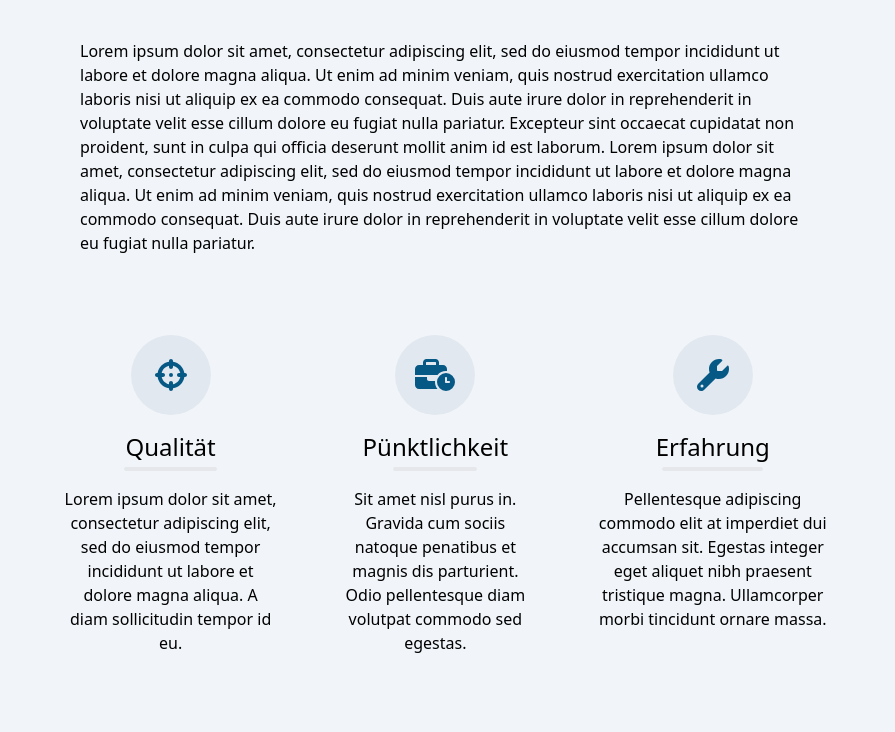
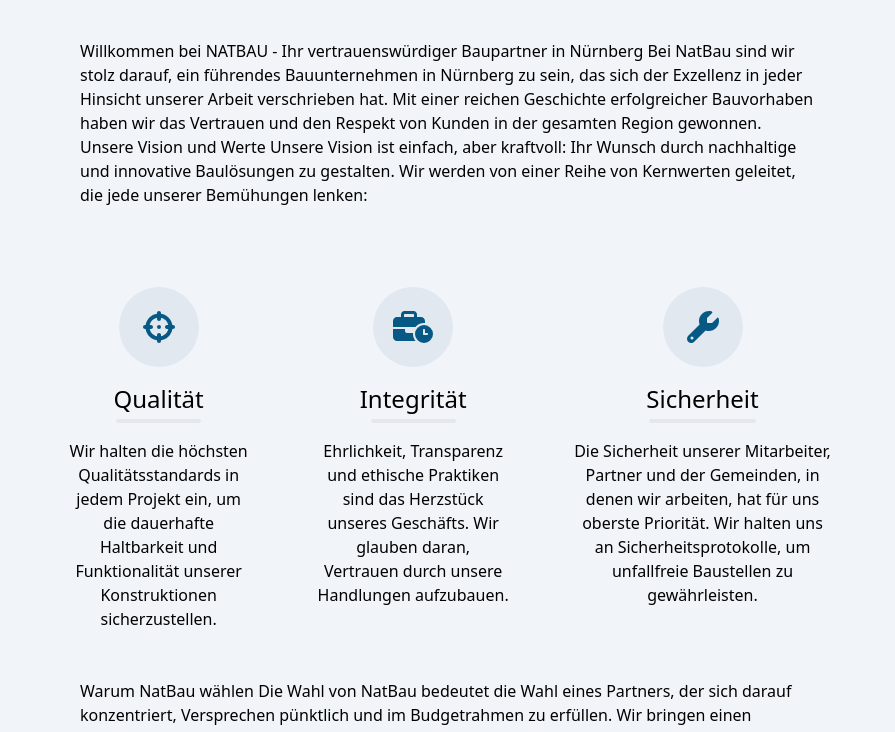
Before and after one commit to valehob/natbau, a Gatsby site: page / in a window 1280 px wide. Shown: the part 671-1403 px from the top of the page, without its empty margins (192-1087 px from the left). Built offline with nearby package versions, Linux system fonts and the light colour scheme; Gatsby itself is replaced by a stand-in of ours.

Commit message:
text update

```diff
--- a/src/components/Qualities.js
+++ b/src/components/Qualities.js
@@ -24,11 +24,11 @@
   return (
    <div className={props.className + " flex justify-between"}>
       <Quality tag="Qualität" icon={<FontAwesomeIcon icon={faCrosshairs} className="text-sky-800" size="2xl"/>}
-        content="Lorem ipsum dolor sit amet, consectetur adipiscing elit, sed do eiusmod tempor incididunt ut labore et dolore magna aliqua. A diam sollicitudin tempor id eu. "/>
-      <Quality tag="Pünktlichkeit" icon={<FontAwesomeIcon icon={faBusinessTime} className="text-sky-800" size="2xl"/>}
-        content="Sit amet nisl purus in. Gravida cum sociis natoque penatibus et magnis dis parturient. Odio pellentesque diam volutpat commodo sed egestas. "/>
-      <Quality tag="Erfahrung" icon={<FontAwesomeIcon icon={faWrench} className="text-sky-800" size="2xl"/>}
-        content="Pellentesque adipiscing commodo elit at imperdiet dui accumsan sit. Egestas integer eget aliquet nibh praesent tristique magna. Ullamcorper morbi tincidunt ornare massa."/>
+        content="Wir halten die höchsten Qualitätsstandards in jedem Projekt ein, um die dauerhafte Haltbarkeit und Funktionalität unserer Konstruktionen sicherzustellen."/>
+      <Quality tag="Integrität" icon={<FontAwesomeIcon icon={faBusinessTime} className="text-sky-800" size="2xl"/>}
+        content="Ehrlichkeit, Transparenz und ethische Praktiken sind das Herzstück unseres Geschäfts. Wir glauben daran, Vertrauen durch unsere Handlungen aufzubauen."/>
+      <Quality tag="Sicherheit" icon={<FontAwesomeIcon icon={faWrench} className="text-sky-800" size="2xl"/>}
+        content="Die Sicherheit unserer Mitarbeiter, Partner und der Gemeinden, in denen wir arbeiten, hat für uns oberste Priorität. Wir halten uns an Sicherheitsprotokolle, um unfallfreie Baustellen zu gewährleisten."/>
    </div>
   )
 }
--- a/src/pages/index.js
+++ b/src/pages/index.js
@@ -16,10 +16,22 @@
         </h1>
         </div>
 
-        <p className="px-12 pt-12">Lorem ipsum dolor sit amet, consectetur adipiscing elit, sed do eiusmod tempor incididunt ut labore et dolore magna aliqua. Ut enim ad minim veniam, quis nostrud exercitation ullamco laboris nisi ut aliquip ex ea commodo consequat. Duis aute irure dolor in reprehenderit in voluptate velit esse cillum dolore eu fugiat nulla pariatur. Excepteur sint occaecat cupidatat non proident, sunt in culpa qui officia deserunt mollit anim id est laborum.
-                             Lorem ipsum dolor sit amet, consectetur adipiscing elit, sed do eiusmod tempor incididunt ut labore et dolore magna aliqua. Ut enim ad minim veniam, quis nostrud exercitation ullamco laboris nisi ut aliquip ex ea commodo consequat. Duis aute irure dolor in reprehenderit in voluptate velit esse cillum dolore eu fugiat nulla pariatur.</p>
+        <p className="px-12 pt-12">
+        Willkommen bei NATBAU - Ihr vertrauenswürdiger Baupartner in Nürnberg
+Bei NatBau sind wir stolz darauf, ein führendes Bauunternehmen in Nürnberg zu sein, das sich der Exzellenz in jeder Hinsicht unserer Arbeit verschrieben hat.
+Mit einer reichen Geschichte erfolgreicher Bauvorhaben haben wir das Vertrauen und den Respekt von Kunden in der gesamten Region gewonnen.
+
+Unsere Vision und Werte
+
+Unsere Vision ist einfach, aber kraftvoll: Ihr Wunsch durch nachhaltige und innovative Baulösungen zu gestalten. Wir werden von einer Reihe von Kernwerten geleitet, die jede unserer Bemühungen lenken:
+        </p>
       </div>
       <Qualities className="mt-20"/>
+      <p className="px-12 pt-12">
+      Warum NatBau wählen
+Die Wahl von NatBau bedeutet die Wahl eines Partners, der sich darauf konzentriert, Versprechen pünktlich und im Budgetrahmen zu erfüllen. Wir bringen einen kundenorientierten Ansatz in jedes Projekt ein und passen Lösungen an Ihre speziellen Bedürfnisse an. Unser Team aus Fachleuten, von Architekten bis zu Handwerkern, arbeitet zusammen, um Ihre Vision zum Leben zu erwecken.
+Begleiten Sie uns auf einer Reise zur Neudefinition des Bauens. Kontaktieren Sie NatBau, um Ihr nächstes Projekt zu besprechen, und erleben Sie den Unterschied, mit einem Bauunternehmen zusammenzuarbeiten, das Qualität, Integrität, Innovation und Sicherheit über alles andere stellt.
+      </p>
       <div className="mt-20">
         <h1 className="text-3xl font-bold mb-8">Was unsere Kunden sagen</h1>
         <div className="reviews flex justify-between items-start">
```
